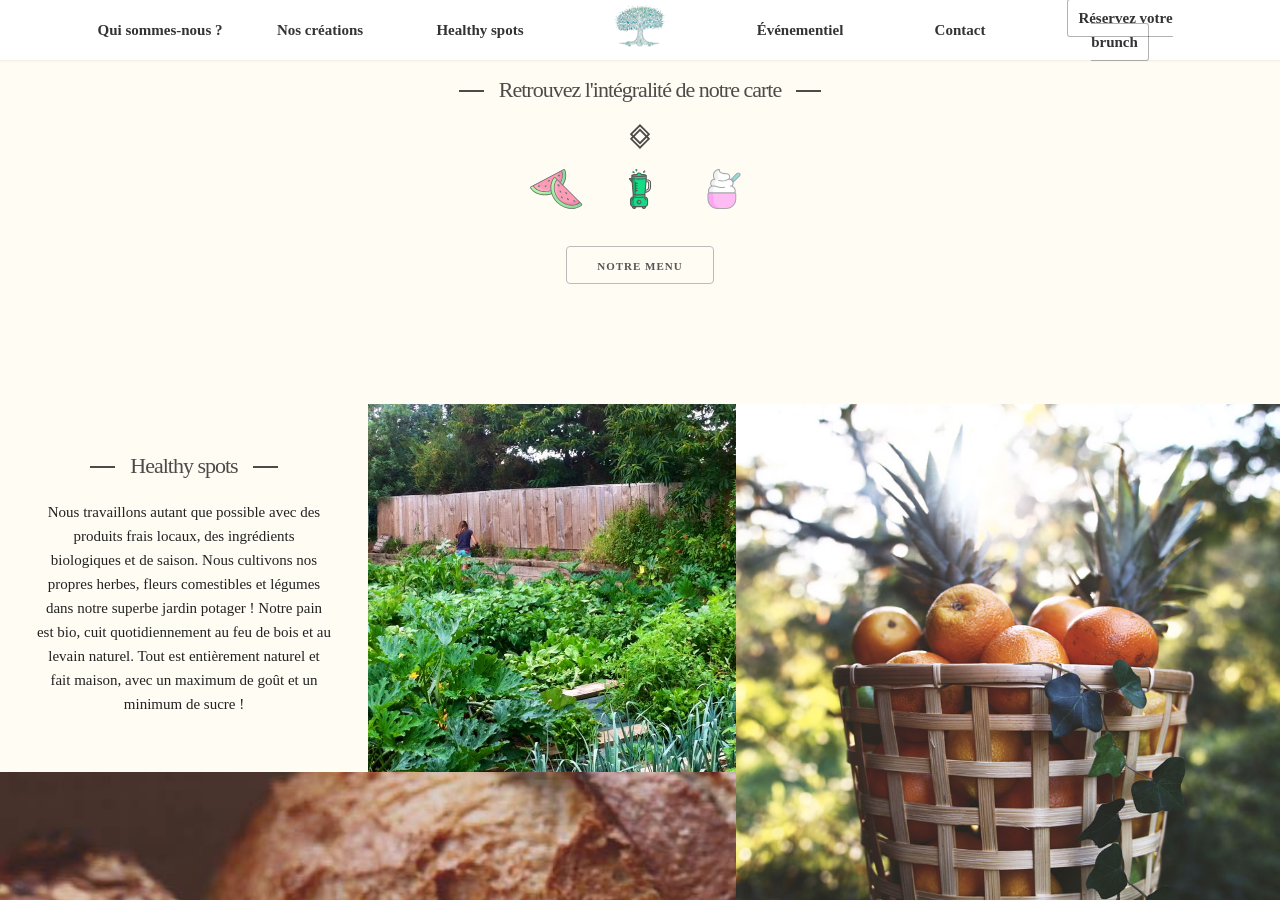
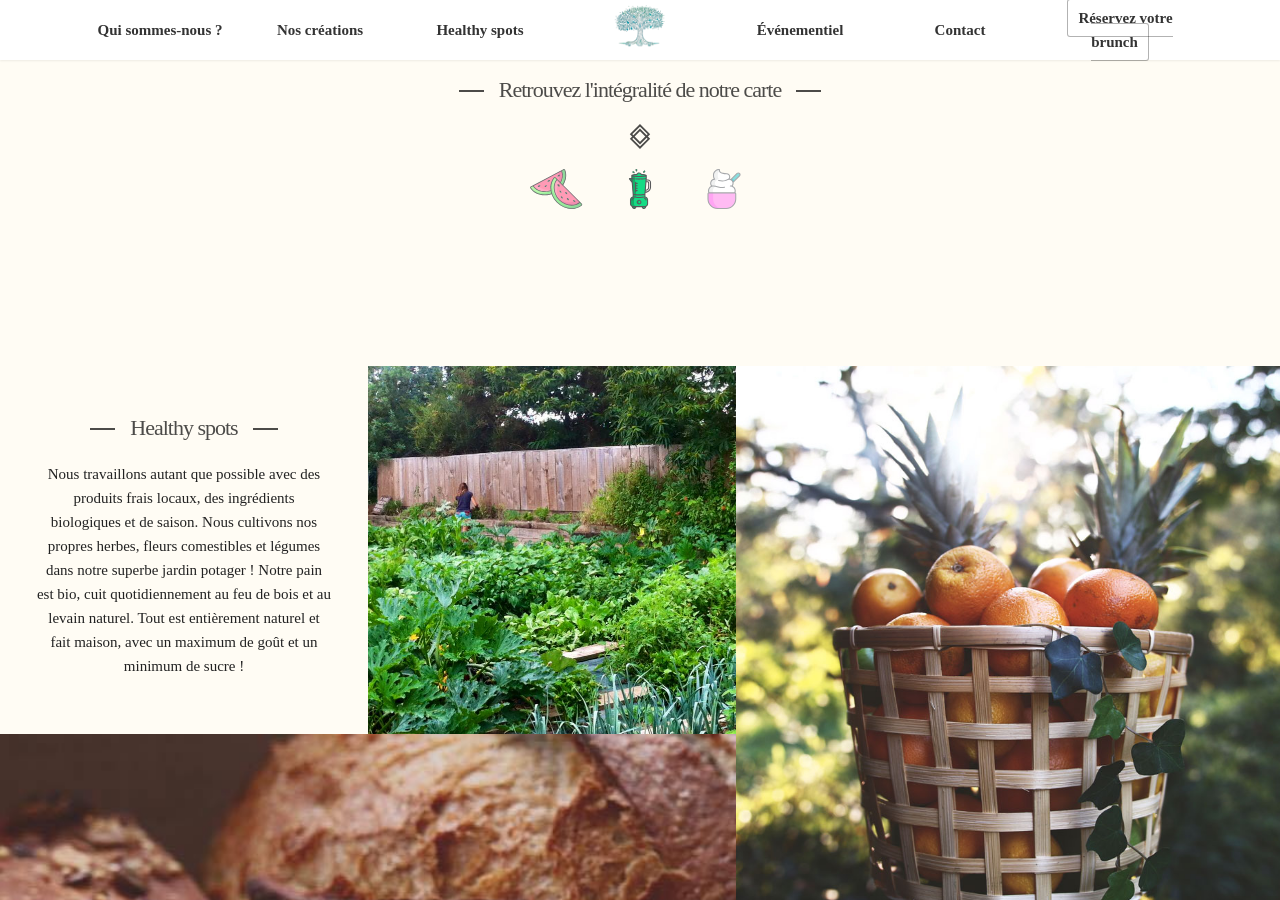
Before and after one commit to cedricmenteau/lemangotree, a Jekyll site: the page built from index.html, in a window 1280 px wide and 900 px high, scrolled down 3093 px. Built offline with Jekyll 4.4.1, drawn with Linux system fonts in a browser that asks for light colours; nearby versions of some CDN libraries; some web fonts are replaced.

Commit message:
Update index.html

```diff
--- a/index.html
+++ b/index.html
@@ -74,7 +74,6 @@ thumbnail: images/carousel/en_deux_mots_1.jpg
       {% include svg/mixer.html %}
       {% include svg/bowl.html %}
     </div>
-    <a href="{{ site.github.url }}/menu" alt="">Notre menu</a>
   </section>
 
   <section id="origins">
```
